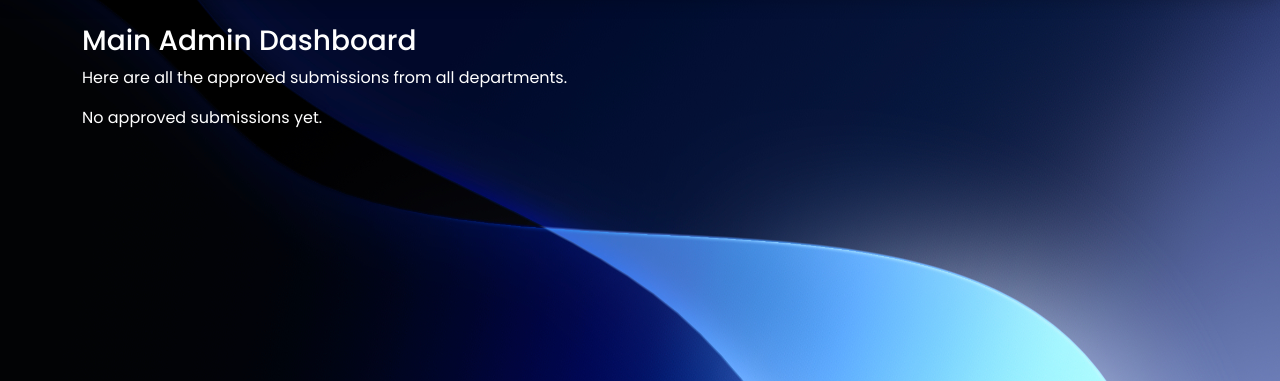
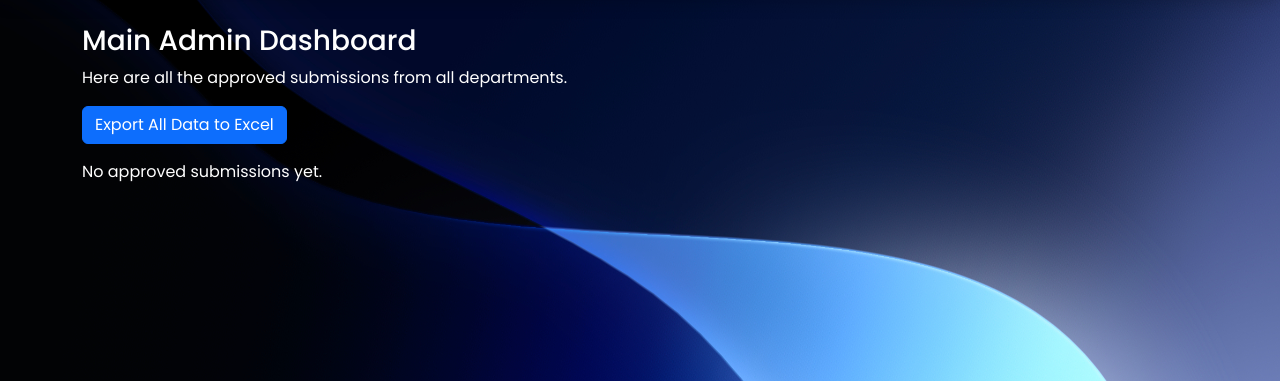
Before and after one commit to mlvnmn/iedc-portal-render, a Flask app: page /admin_dashboard in a window 1280 px wide. Shown: the part 57-438 px from the top of the page. Run offline with Flask 3, Linux system fonts and the light colour scheme; a user stored in the database is signed in; tables that the repository leaves empty hold one stand-in row (values such as "Sample post").

Commit message:
Fix download button on admin page

```diff
--- a/templates/admin.html
+++ b/templates/admin.html
@@ -2,6 +2,8 @@
 {% block content %}
 <h3>Main Admin Dashboard</h3>
 <p>Here are all the approved submissions from all departments.</p>
+
+<a href="{{ url_for('export_data') }}" class="btn btn-primary mb-3">Export All Data to Excel</a>
 
 <div class="row">
     {% for submission in submissions %}
@@ -11,7 +13,9 @@
             <div class="card-body">
                 <h6 class="card-subtitle mb-2 text-muted">Department: {{ submission.department }}</h6>
                 <p class="card-text" id="description-{{ submission.id }}">{{ submission.description }}</p>
-                <a href="{{ url_for('download_image', url=submission.image_filename) }}" class="btn btn-primary">Download Image</a>
+
+                <a href="{{ submission.image_filename }}" class="btn btn-success" download>Download Image</a>
+
                 <button class="btn btn-secondary" onclick="copyToClipboard('description-{{ submission.id }}')">Copy Description</button>
             </div>
         </div>
```
